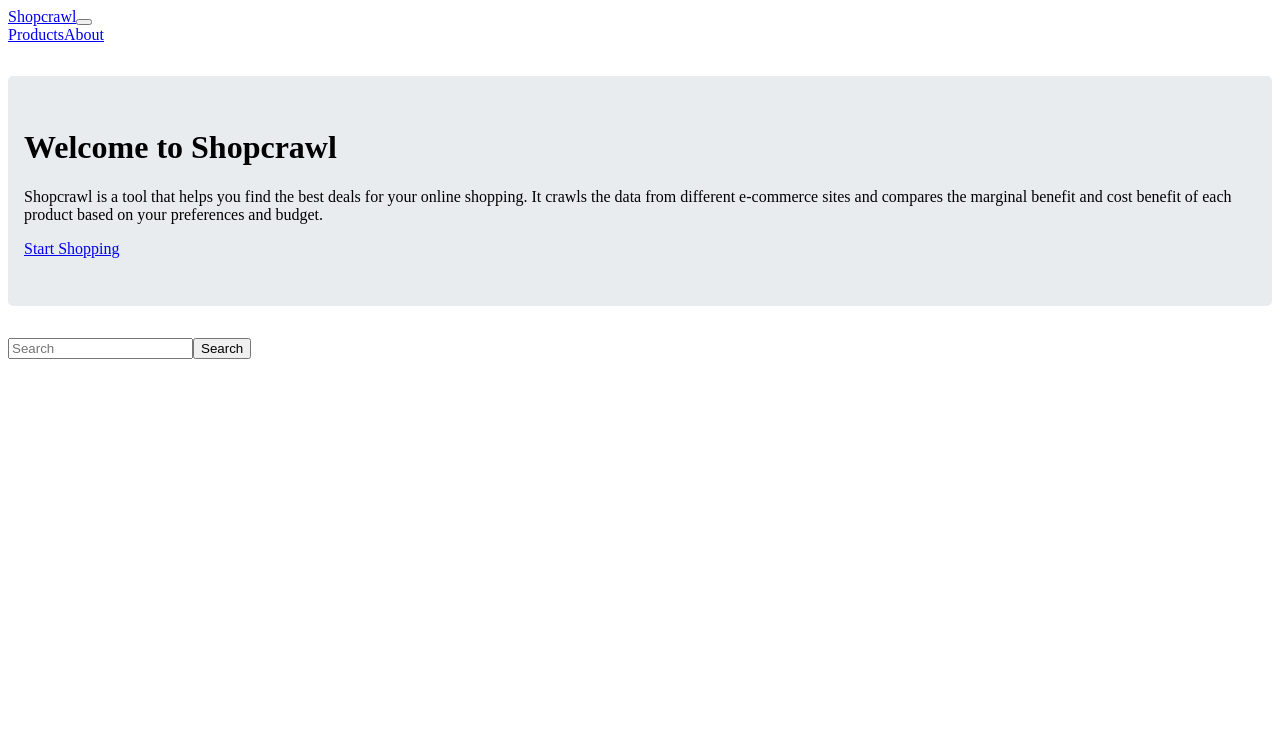
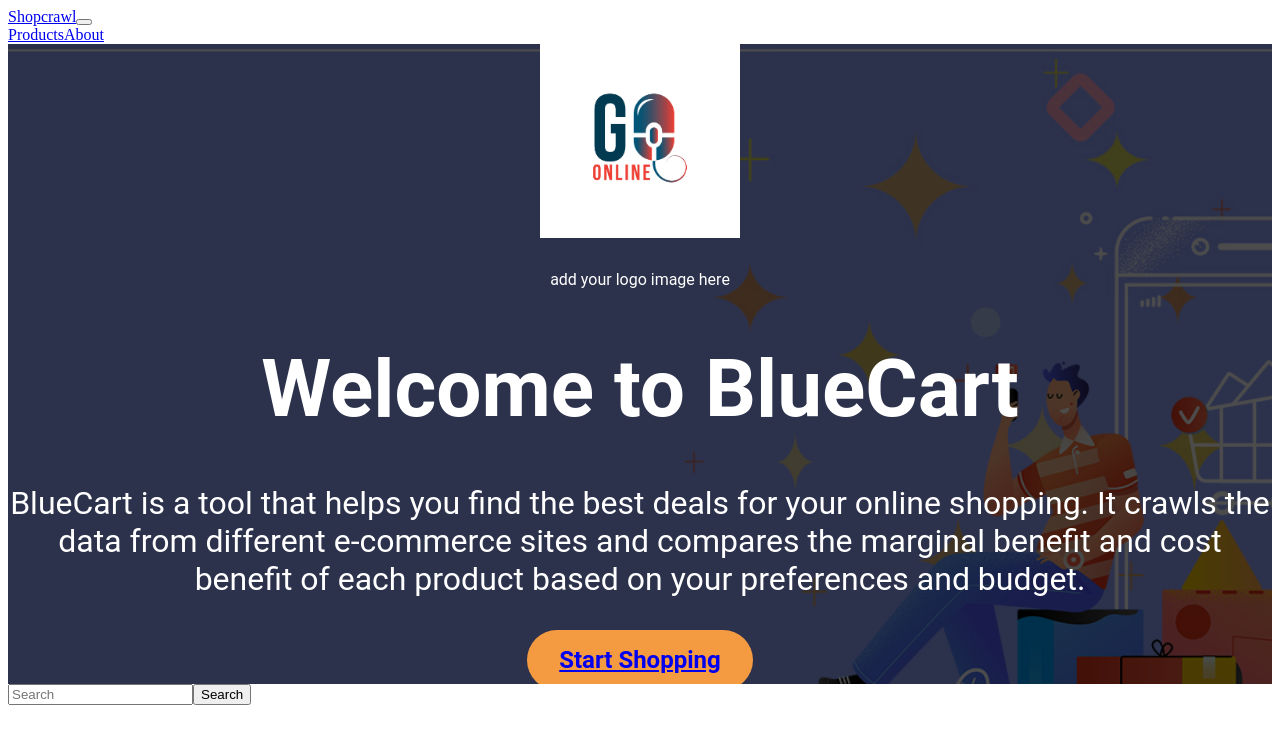
Before and after one commit to richard200/bluecart-marketplace, a React (Create React App) app in the folder client/: page / in a window 1280 px wide. Shown: the top 744 px of the page. Built offline with nearby package versions, Linux system fonts and the light colour scheme.

Commit message:
updated components

```diff
--- a/client/src/components/Home.js
+++ b/client/src/components/Home.js
@@ -1,25 +1,87 @@
 import React from "react";
 import { Container, Button } from "react-bootstrap";
 import SearchBar from "./SearchBar";
+import logo from "./logo.png"; // import your logo image here
+import bgImage from "./bg.jpg"; // import your background image here
+
+// define some custom styles
+const styles = {
+  jumbotron: {
+    position: "relative",
+    height: "80vh",
+    overflow: "hidden",
+    display: "flex",
+    alignItems: "center",
+    justifyContent: "center",
+    background: `url(${bgImage}) no-repeat center center fixed`,
+    backgroundSize: "cover",
+  },
+  overlay: {
+    position: "absolute",
+    top: 0,
+    left: 0,
+    right: 0,
+    bottom: 0,
+    backgroundColor: "rgba(0, 0, 0, 0.7)",
+    zIndex: 1,
+  },
+  content: {
+    position: "relative",
+    zIndex: 2,
+    display: "flex",
+    flexDirection: "column",
+    alignItems: "center",
+    color: "white",
+    fontFamily: "'Roboto', sans-serif",
+    textAlign: "center",
+  },
+  logo: {
+    width: "200px", // change the logo size as you like
+    marginBottom: "2rem",
+  },
+  title: {
+    fontSize: "5rem", // change the title size as you like
+    fontWeight: "bold",
+    marginBottom: "1rem",
+  },
+  subtitle: {
+    fontSize: "2rem", // change the subtitle size as you like
+    fontWeight: "normal",
+    marginBottom: "2rem",
+  },
+  button: {
+    backgroundColor: "#f49b42", // change the button color as you like
+    borderColor: "#f49b42", // change the button border color as you like
+    borderRadius: "30px", // change the button border radius as you like
+    padding: "1rem 2rem", // change the button padding as you like
+    fontSize: "1.5rem", // change the button font size as you like
+    fontWeight: "bold", // change the button font weight as you like
+    fontFamily: "'Roboto', sans-serif", // change the button font as you like
+  },
+};
 
 function Jumbotron({ children }) {
   return (
-    <div style={{ padding: "2rem 1rem", margin: "2rem 0", backgroundColor: "#e9ecef", borderRadius: ".3rem" }}>
-      <Container>{children}</Container>
+    <div style={styles.jumbotron}>
+      <div style={styles.overlay}></div>
+      <Container style={styles.content}>{children}</Container>
     </div>
   );
 }
 
 function Home() {
   return (
-    <Container>
+    <Container fluid>
       <Jumbotron>
-        <h1>Welcome to Shopcrawl</h1>
-        <p>
-          Shopcrawl is a tool that helps you find the best deals for your online shopping. It crawls the data from different e-commerce sites and compares the marginal benefit and cost benefit of each product based on your preferences and budget.
+        <img src={logo} alt="logo" style={styles.logo} /> add your logo image here
+        <h1 style={styles.title}>Welcome to BlueCart</h1>
+        <p style={styles.subtitle}>
+          BlueCart is a tool that helps you find the best deals for your online shopping. It crawls the data from different e-commerce sites and compares the marginal benefit and cost benefit of each product based on your preferences and budget.
         </p>
         <p>
-          <Button variant="primary" href="/products">Start Shopping</Button>
+          <Button variant="primary" href="/products" style={styles.button}>
+            Start Shopping
+          </Button>
         </p>
       </Jumbotron>
       <SearchBar />
--- a/client/src/components/Navbar.js
+++ b/client/src/components/Navbar.js
@@ -1,6 +1,7 @@
 import React from 'react';
 import { Navbar, Nav } from 'react-bootstrap';
 import { LinkContainer } from 'react-router-bootstrap';
+import About from './About';
 
 function NavbarComponent() {
   return (
@@ -14,7 +15,8 @@ function NavbarComponent() {
           <LinkContainer to="/products">
             <Nav.Link>Products</Nav.Link>
           </LinkContainer>
-          <LinkContainer to="/about">
+          {/* change to an absolute path */}
+          <LinkContainer to="/About">
             <Nav.Link>About</Nav.Link>
           </LinkContainer>
         </Nav>
```
Also changed, not shown: client/src/components/bg.jpg (added), client/src/components/logo.png (added).
